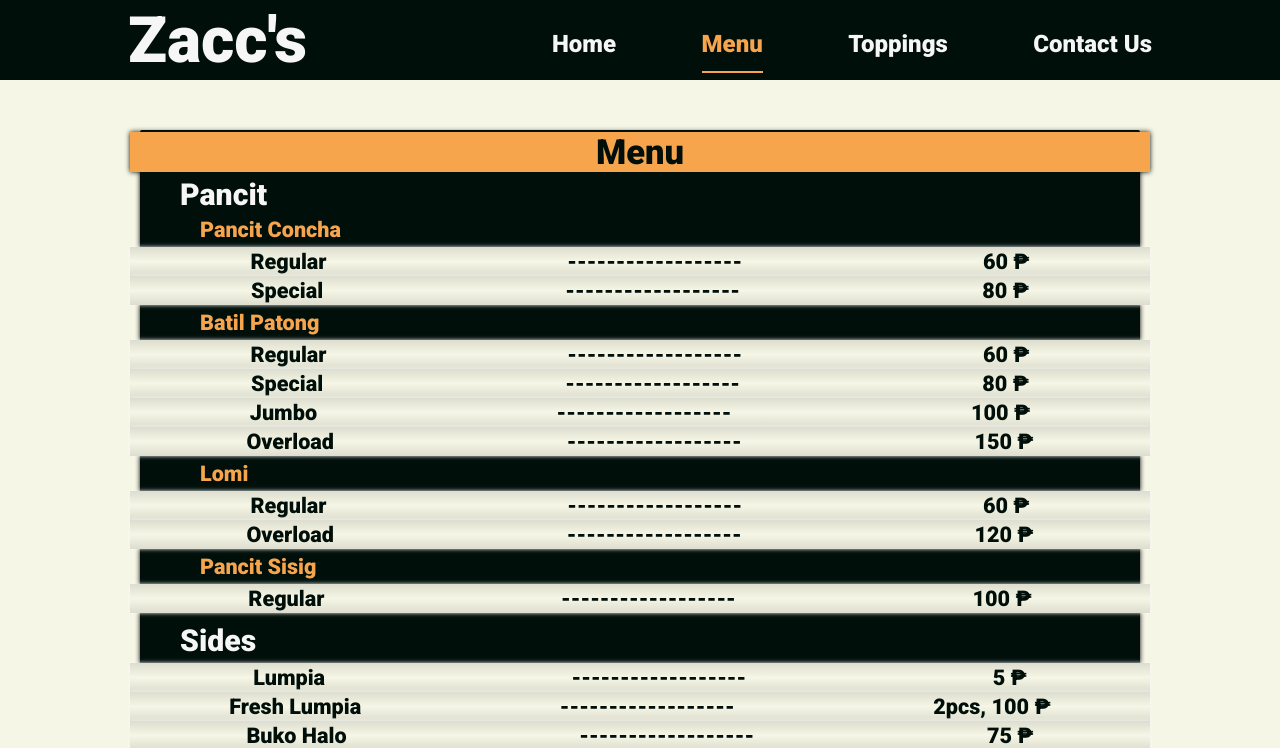
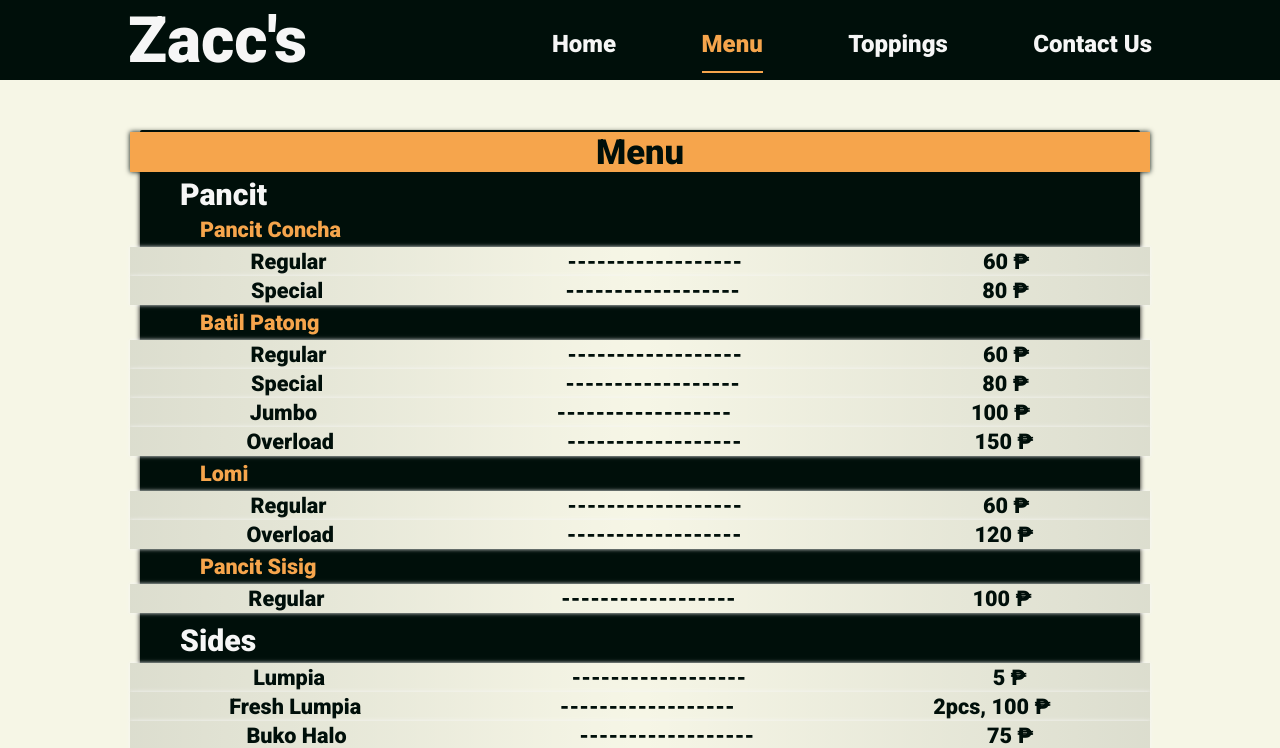
Before and after one commit to KnackHops/zaccspanciteria, a React (Create React App) app: page /menu in a window 1280 px wide. Shown: the top 748 px of the page. Built offline with nearby package versions, Linux system fonts and the light colour scheme; a web font is replaced by a local one.

Commit message:
cleanin'

```diff
--- a/src/component/main/sections/Menu.css
+++ b/src/component/main/sections/Menu.css
@@ -64,10 +64,10 @@ ul.price-level > li > p {
     width: calc(100% + 20px);
     margin-left: -10px;
     box-shadow: 0 0 4px rgba( 246, 246, 246, 1);
-    background: -o-linear-gradient( 180deg, rgba( 0, 15, 10, .15 ) -20%, transparent, rgba( 0, 15, 10, .15 ) 120% );
-    background: -moz-linear-gradient( 180deg, rgba( 0, 15, 10, .15 ) -20%, transparent, rgba( 0, 15, 10, .15 ) 120% );
-    background: -webkit-linear-gradient( 180deg, rgba( 0, 15, 10, .15 ) -20%, transparent, rgba( 0, 15, 10, .15 ) 120% );
-    background: linear-gradient( 180deg, rgba( 0, 15, 10, .15 ) -20%, transparent, rgba( 0, 15, 10, .15 ) 120% );
+    background: -o-linear-gradient( 90deg, rgba( 0, 15, 10, .15 ) -20%, transparent, rgba( 0, 15, 10, .15 ) 120% );
+    background: -moz-linear-gradient( 90deg, rgba( 0, 15, 10, .15 ) -20%, transparent, rgba( 0, 15, 10, .15 ) 120% );
+    background: -webkit-linear-gradient( 90deg, rgba( 0, 15, 10, .15 ) -20%, transparent, rgba( 0, 15, 10, .15 ) 120% );
+    background: linear-gradient( 90deg, rgba( 0, 15, 10, .15 ) -20%, transparent, rgba( 0, 15, 10, .15 ) 120% );
     background-color: rgba( 246, 246, 230, 1 );
     color: rgba( 0, 15, 10, 1 );
     padding: 2px 0px;
```
